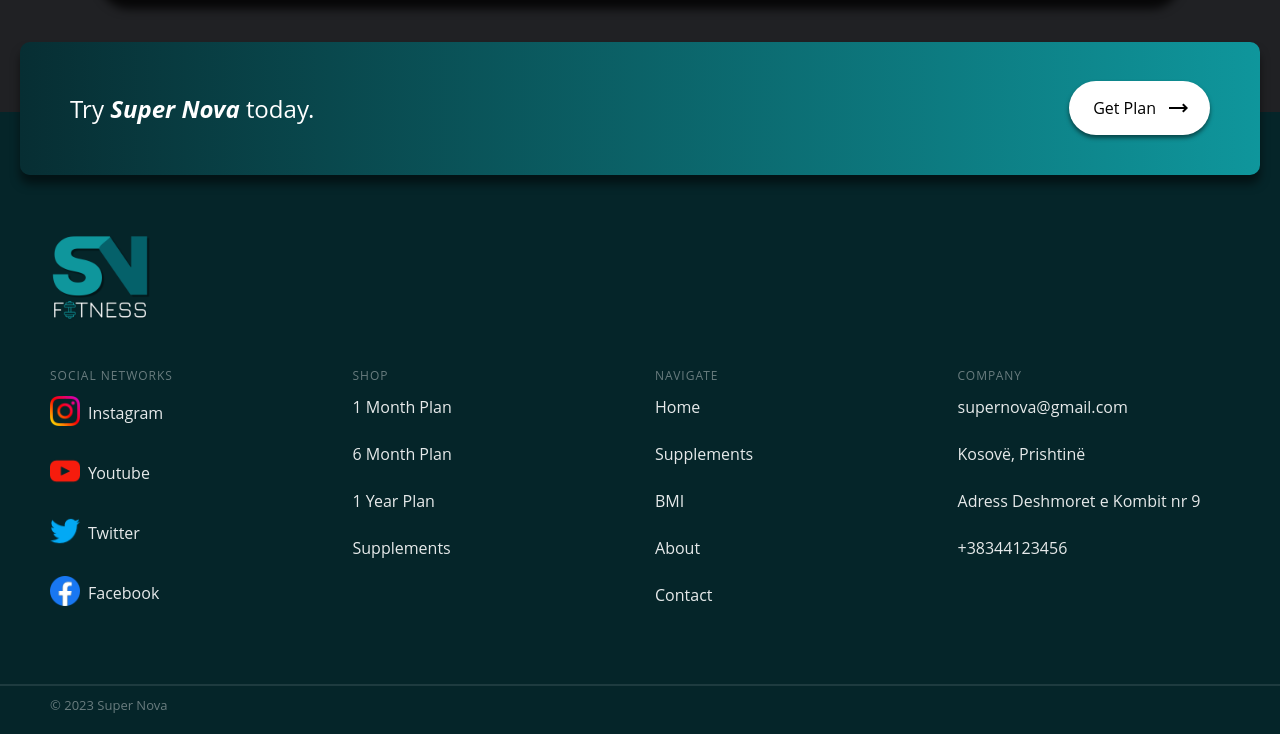
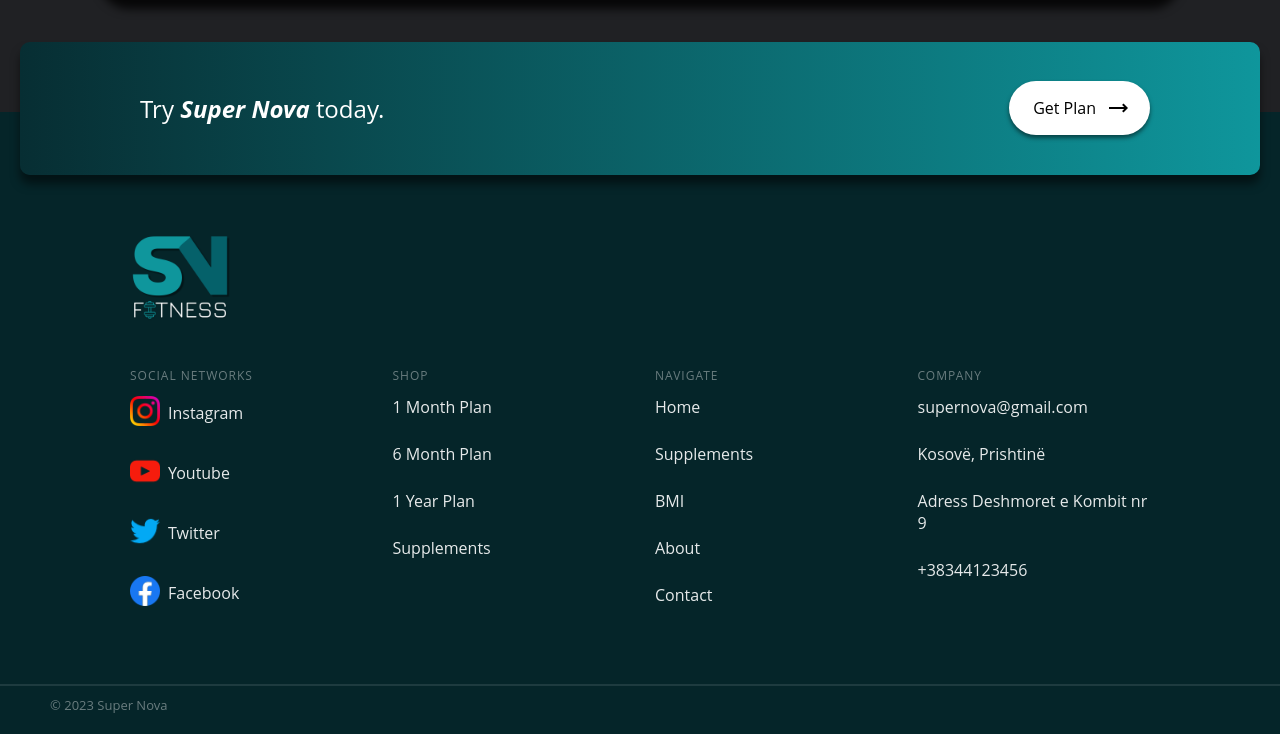
Before and after one commit to Shendrit-Hy/UEB20_23_Gr1, a plain HTML site: page HTML/home.html in a window 1280 px wide. Shown: the part 2522-3256 px from the top of the page. Drawn offline with nearby package versions, Linux system fonts and the light colour scheme; a web font is replaced by a local one.

Commit message:
Footer-updated

```diff
--- a/CSS/footer.css
+++ b/CSS/footer.css
@@ -56,6 +56,7 @@ footer section {
 }
 
 section.top {
+  padding: 0px 130px;
   padding-top: 30px;
   margin-bottom: 48px;
 }
--- a/HTML/home.html
+++ b/HTML/home.html
@@ -111,8 +111,8 @@
     </div>
     <footer>
         <article>
-          <h2>Try <strong><i>Super Nova</i></strong> today.</h2>
-          <button class="footer-button" onclick="redirect(); return false">
+          <h2 style="margin-left: 70px;">Try <strong><i>Super Nova</i></strong> today.</h2>
+          <button style="margin-right: 60px;" class="footer-button" onclick="redirect(); return false">
             <p>Get Plan</p>
             <span class="material-symbols-outlined"> trending_flat </span>
           </button>
```
